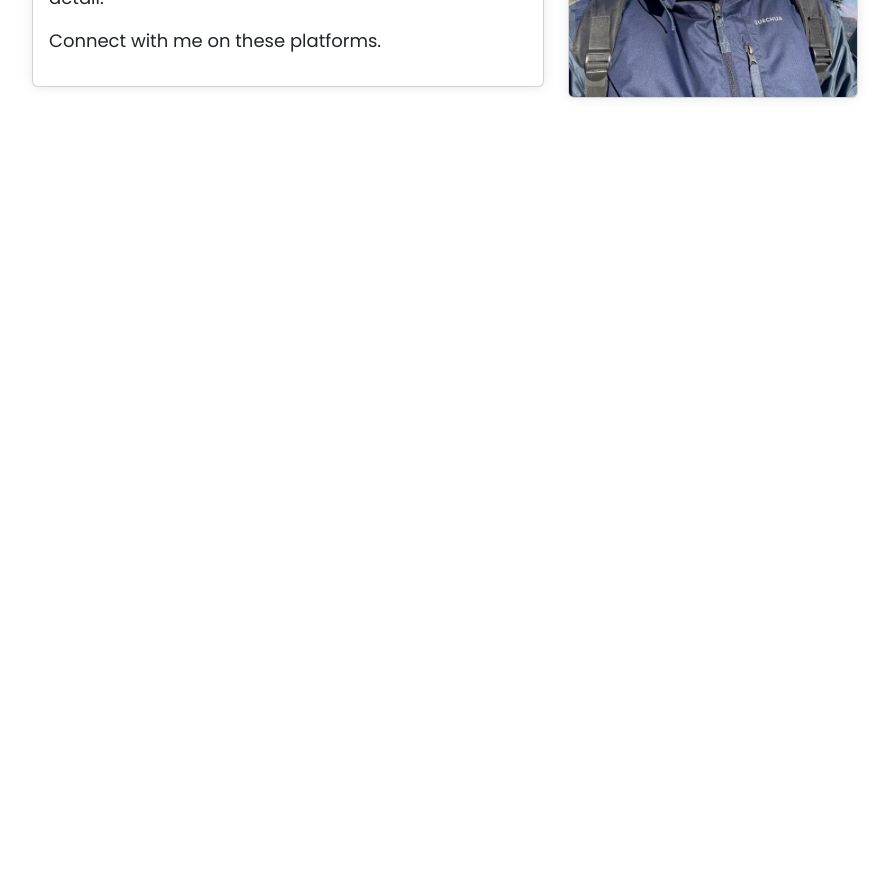
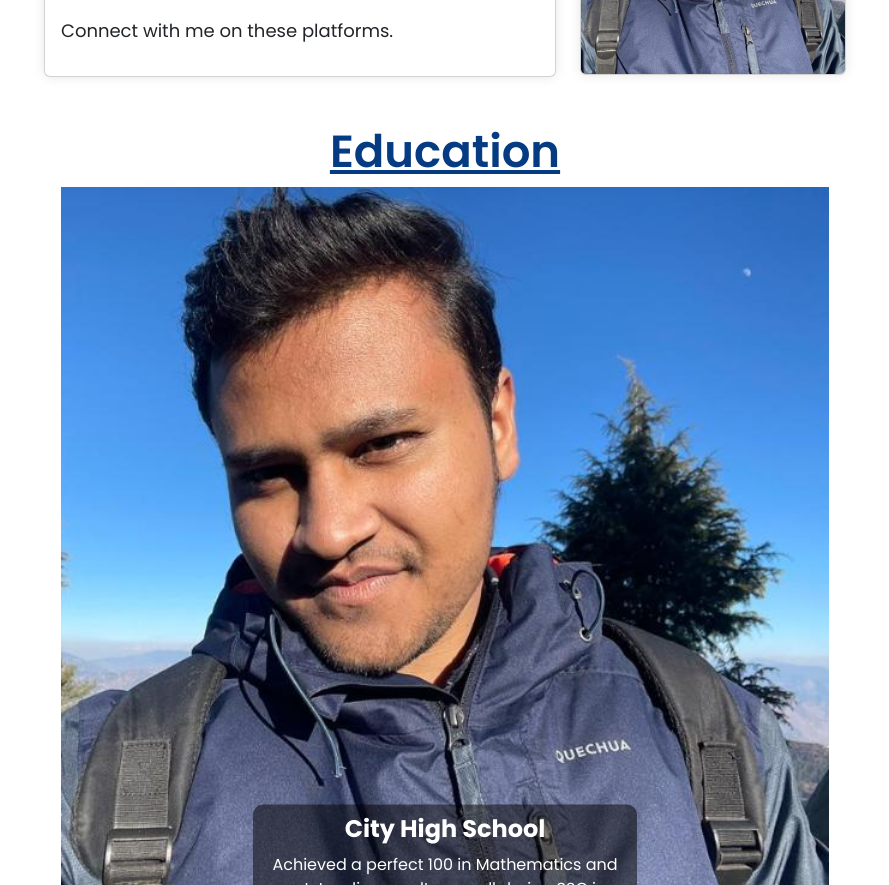
Before and after one commit to Vipin22875/Portfolio, a React (Create React App) app: page / in a window 1280 px wide. Shown: the part 240-1125 px from the top of the page, without its empty margins (195-1084 px from the left). Before the commit the page ends 800 px from the top, so only its background shows below. Built offline with nearby package versions, Linux system fonts and the light colour scheme; some icons are missing.

Commit message:
Commit-5 added carousel for education

```diff
--- a/package.json
+++ b/package.json
@@ -9,7 +9,9 @@
     "react-dom": "^19.0.0",
     "react-router-dom": "^7.1.3",
     "react-scripts": "5.0.1",
+    "react-slick": "^0.30.3",
     "reactstrap": "^9.2.3",
+    "slick-carousel": "^1.8.1",
     "web-vitals": "^4.2.4"
   },
   "scripts": {
--- a/src/App.css
+++ b/src/App.css
@@ -7,6 +7,10 @@
 
 body {
   font-family: 'Poppins' !important;
+}
+
+.app-container{
+  min-width: 60vw !important;
 }
 
 .header {
@@ -138,7 +142,55 @@ body {
 }
 
 .profile-image-container {
-  height: 36vh !important;
+  height: 33vh !important;
   object-fit: cover;
   border-radius: 5px;
 }
+
+.slider-item {
+    position: relative;
+}
+
+.image-container {
+    position: relative;
+    width: 100%;
+    height: 100%;
+}
+
+.slider-image {
+    width: 100%;
+    height: auto;
+    display: block;
+}
+
+.overlay {
+    position: absolute;
+    top: 90%;
+    left: 50%;
+    transform: translate(-50%, -50%);
+    text-align: center;
+    color: white;
+    background-color: rgba(0, 0, 0, 0.5);
+    padding: 10px;
+    border-radius: 10px;
+    max-width: 100%;
+    z-index: 10;
+}
+
+.overlay h3 {
+    margin: 0;
+    font-size: 1.5rem;
+    font-weight: bold;
+}
+
+.overlay p {
+    margin-top: 10px;
+    font-size: 1rem;
+}
+
+.carousel-container{
+  width: 60vw !important;
+  max-height: 70vh !important;
+  position: relative;
+  left: 20% !important;
+}
--- a/src/App.js
+++ b/src/App.js
@@ -3,12 +3,14 @@ import React from "react";
 import Profile from './pages/Profile';
 import 'bootstrap/dist/css/bootstrap.min.css';
 import Header from './pages/Header';
+import EarlyEducation from './pages/EarlyEducation';
 
 function App() {
   return (
     <React.Fragment>
       {/* <Header /> */}
-      <Profile />
+        <Profile />
+        <EarlyEducation />
     </React.Fragment>
   );
 }
--- /dev/null
+++ b/src/pages/EarlyEducation.js
@@ -0,0 +1,60 @@
+import React from 'react';
+import profileImage from '../image/profile-image.jpg';
+import Slider from 'react-slick';
+import "slick-carousel/slick/slick.css";
+import "slick-carousel/slick/slick-theme.css";
+
+const EarlyEducation = () => {
+    const EDUCATION = [
+        {
+            TITLE: 'College of Engineering Pune',
+            DESCRIPTION: 'Graduated in 2023 from the College of Engineering, Pune (COEP), a state university established in 1854 and recognized as one of the oldest engineering institutions in Asia.',
+            IMAGE: profileImage,
+        },
+        {
+            TITLE: 'Municipal Jr. College',
+            DESCRIPTION: 'Completed HSC in 2018 as the town topper, achieving a perfect 100 in Mathematics and excelling across all subjects.',
+            IMAGE: profileImage,
+        },
+        {
+            TITLE: 'City High School',
+            DESCRIPTION: 'Achieved a perfect 100 in Mathematics and outstanding results overall during SSC in 2016.',
+            IMAGE: profileImage,
+        },
+    ];
+
+    const settings = {
+        dots: true,
+        infinite: true,
+        speed: 500,
+        slidesToShow: 1,
+        slidesToScroll: 1,
+        autoplay: true,
+        autoplaySpeed: 2300,
+    };
+
+    return (
+        <React.Fragment>
+            <div className='carousel-container mt-5'>
+            <h1 className='fs-45 fw-600 text-center portfolio-name text-decoration-underline'>
+                Education
+            </h1>
+            <Slider {...settings}>
+                {EDUCATION.map((el, index) => (
+                    <div key={index} className="slider-item">
+                        <div className="">
+                            <img src={el.IMAGE} alt={el.TITLE} className="slider-image" />
+                            <div className="overlay">
+                                <h3>{el.TITLE}</h3>
+                                <p>{el.DESCRIPTION}</p>
+                            </div>
+                        </div>
+                    </div>
+                ))}
+            </Slider>
+            </div>
+        </React.Fragment>
+    );
+};
+
+export default EarlyEducation;
```
Also changed, not shown: 1 other file (tests, documents, lock files or other folders).
